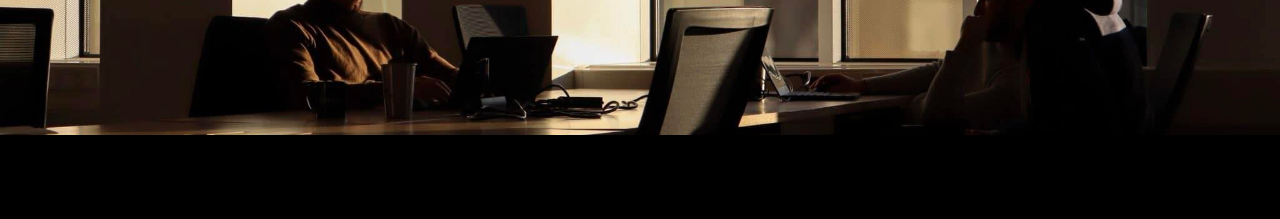
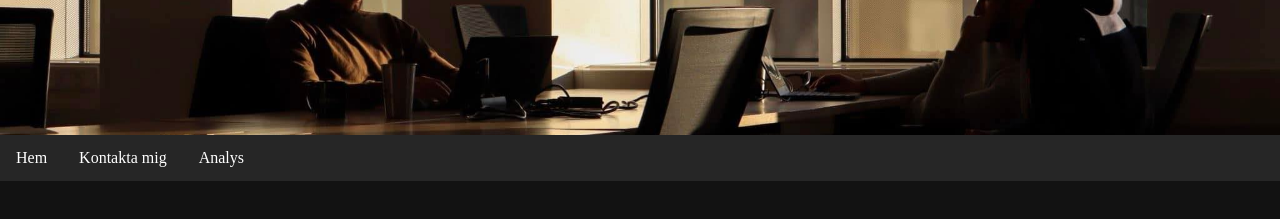
Before and after one commit to JohanK01/Uppgift2a-uni, a plain HTML site: page index.html in a window 1280 px wide. Shown: the part 365-584 px from the top of the page. Drawn offline with Linux system fonts and the light colour scheme.

Commit message:
happy with navbar, leaving it for now

```diff
--- a/index.css
+++ b/index.css
@@ -1,14 +1,19 @@
 body {
-    background-color:black;
+    background-color: #121212;
     color: white;
     margin: 0px;
 }
 
-h1{
-    font-size:4em;
+h1 {
+    font-size: 4em;
 }
-.header-txt2{
+
+.header-txt2 {
     font-size: 2em;
+}
+
+.shadow {
+    text-shadow: 2px 2px black;
 }
 
 .header-bg-img {
@@ -29,6 +34,30 @@ h1{
     transform: translate(-50%, -50%);
 }
 
-.shadow{
-    text-shadow: 2px 2px black;
+ul {
+    list-style-type: none;
+    margin: 0;
+    padding: 0;
+    overflow: hidden;
+    background-color: #262626;
+    position: -webkit-sticky;
+    /* Safari */
+    position: sticky;
+    top: 0;
 }
+
+li {
+    float: left;
+}
+
+li a {
+    display: block;
+    color: white;
+    text-align: center;
+    padding: 14px 16px;
+    text-decoration: none;
+}
+
+li a:hover{
+    background-color:#404040;
+}
--- a/index.html
+++ b/index.html
@@ -17,9 +17,11 @@
         </div>
     </div>
 
-    <div>
-
-    </div>
+    <ul>
+        <li><a href="">Hem</a></li>
+        <li><a href="">Kontakta mig</a></li>
+        <li><a href="">Analys</a></li>
+      </ul>
 
 </body>
 
```
